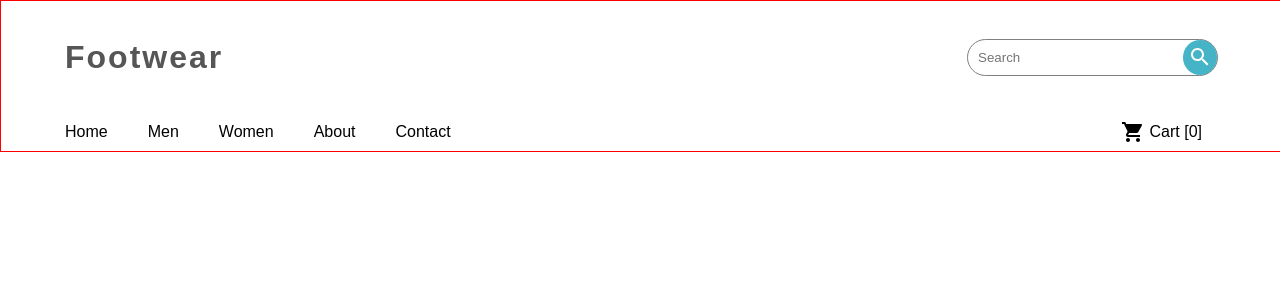
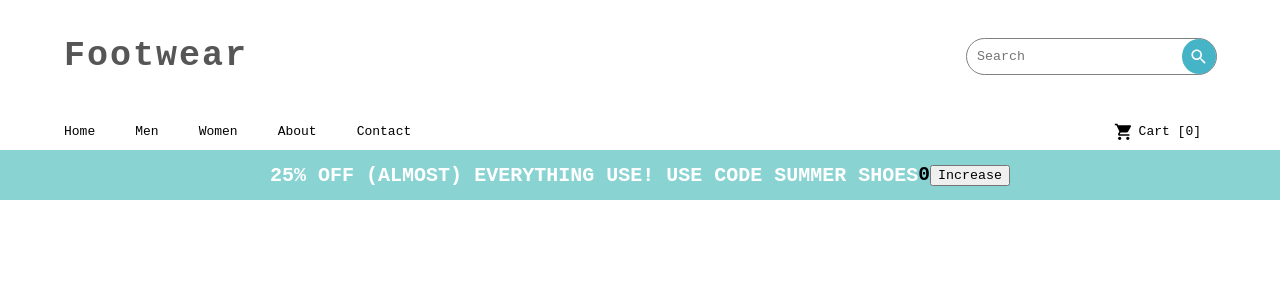
Before and after one commit to A-phenomenal1/footwear-clone-rab, a React (Create React App) app: page / in a window 1280 px wide. Shown: the top 300 px of the page. Built offline with nearby package versions, Linux system fonts and the light colour scheme.

Commit message:
updated subnavbar

```diff
--- a/src/components/Navbar/Navbar.css
+++ b/src/components/Navbar/Navbar.css
@@ -1,5 +1,5 @@
 * {
-  font-family: "Montserrat", Arial, sans-serif;
+  font-family: monospace;
 }
 
 .nav-header {
@@ -7,7 +7,6 @@
   width: 100%;
   height: 150px;
   flex-direction: column;
-  border: 1px solid red;
 }
 
 .nav-topbar {
@@ -28,6 +27,10 @@
   align-items: center;
   /* border: 1px dashed red; */
   color: rgb(87, 86, 86);
+}
+
+.nav-title > h1 {
+  font-size: 35px;
 }
 
 .nav-searchbar {
@@ -108,3 +111,19 @@
 .nav-cartitems > span {
   padding-left: 5px;
 }
+
+/* -------subnavbar---------- */
+.sn-container {
+  display: flex;
+  width: 100%;
+  height: 50px;
+  align-items: center;
+  justify-content: center;
+  background-color: rgba(23, 167, 167, 0.5);
+}
+
+.sn-text {
+  font-size: 10px;
+  color: #ffffff;
+  text-transform: uppercase;
+}
--- a/src/components/Navbar/Navbar.js
+++ b/src/components/Navbar/Navbar.js
@@ -1,11 +1,36 @@
-import React from "react";
+import React, { useEffect, useState } from "react";
 
 import SearchIcon from "@mui/icons-material/Search";
 import ShoppingCartIcon from "@mui/icons-material/ShoppingCart";
 
 import "./Navbar.css";
 
-function Navbar() {
+export function SubNavbar() {
+  const [count, setCount] = useState(0);
+  console.log("SubNavBar Component rerender.");
+
+  const Taglines = [
+    "25% off (Almost) Everything use! use code summer shoes",
+    "Our Biggest sale is yet 50% off all summer shoes",
+  ];
+
+  const increaseCount = () => {
+    let a = count + 1;
+    setCount(a);
+  };
+
+  return (
+    <div className="sn-container">
+      <div className="sn-text">
+        <h1>{Taglines[0]}</h1>
+      </div>
+      <h2>{count}</h2>
+      <button onClick={increaseCount}>Increase</button>
+    </div>
+  );
+}
+
+export function Navbar() {
   return (
     <div className="nav-header">
       <div className="nav-topbar">
@@ -45,5 +70,3 @@ function Navbar() {
     </div>
   );
 }
-
-export default Navbar;
--- a/src/components/index.js
+++ b/src/components/index.js
@@ -1,7 +1,8 @@
-import Navbar from "./Navbar/Navbar";
+import { Navbar, SubNavbar } from "./Navbar/Navbar";
 
 const Component = {
   Navbar,
+  SubNavbar,
 };
 
 export default Component;
--- a/src/screens/Home/Home.js
+++ b/src/screens/Home/Home.js
@@ -6,6 +6,7 @@ function Home() {
   return (
     <div>
       <Components.Navbar />
+      <Components.SubNavbar />
     </div>
   );
 }
```
